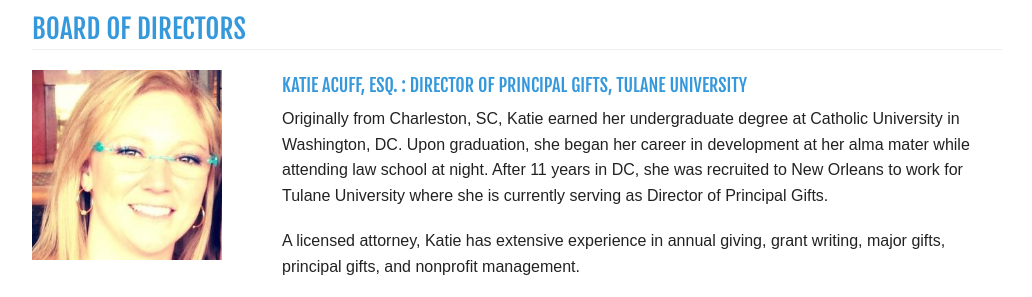
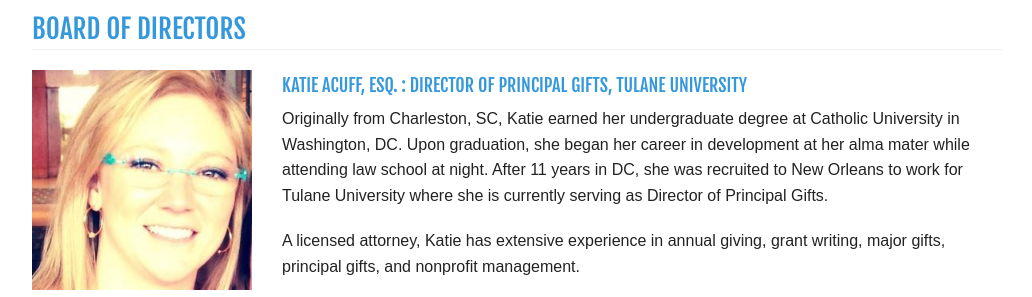
Before and after one commit to OperationSpark/archived-website-markI, a website: page team.html in a window 1280 px wide. Shown: the part 688-985 px from the top of the page, without its empty margins (123-1155 px from the left). Drawn offline with Linux system fonts and the light colour scheme; grey boxes are pictures that could not be loaded; a web font is replaced by a local one.

Commit message:
* upate katie

```diff
--- a/team.html
+++ b/team.html
@@ -43,7 +43,7 @@
     </div>
 
     <div class="row">
-      <div class="small-3 columns"><img style="float: left; padding-right: 30px; padding-bottom: 15px;" src="img/katie-acuff.jpg"></div>
+      <div class="small-3 columns"><img style="padding-bottom: 15px;" src="img/katie-acuff.jpg"></div>
       <div class="small-9 columns">
         <h5>Katie Acuff, Esq. : Director of Principal Gifts, Tulane University</h5>
         <p>Originally from Charleston, SC, Katie earned her undergraduate degree at Catholic University in Washington, DC.  Upon graduation, she began her career in development at her alma mater while attending law school at night.  After 11 years in DC, she was recruited to New Orleans to work for Tulane University where she is currently serving as Director of Principal Gifts.</p>
```
